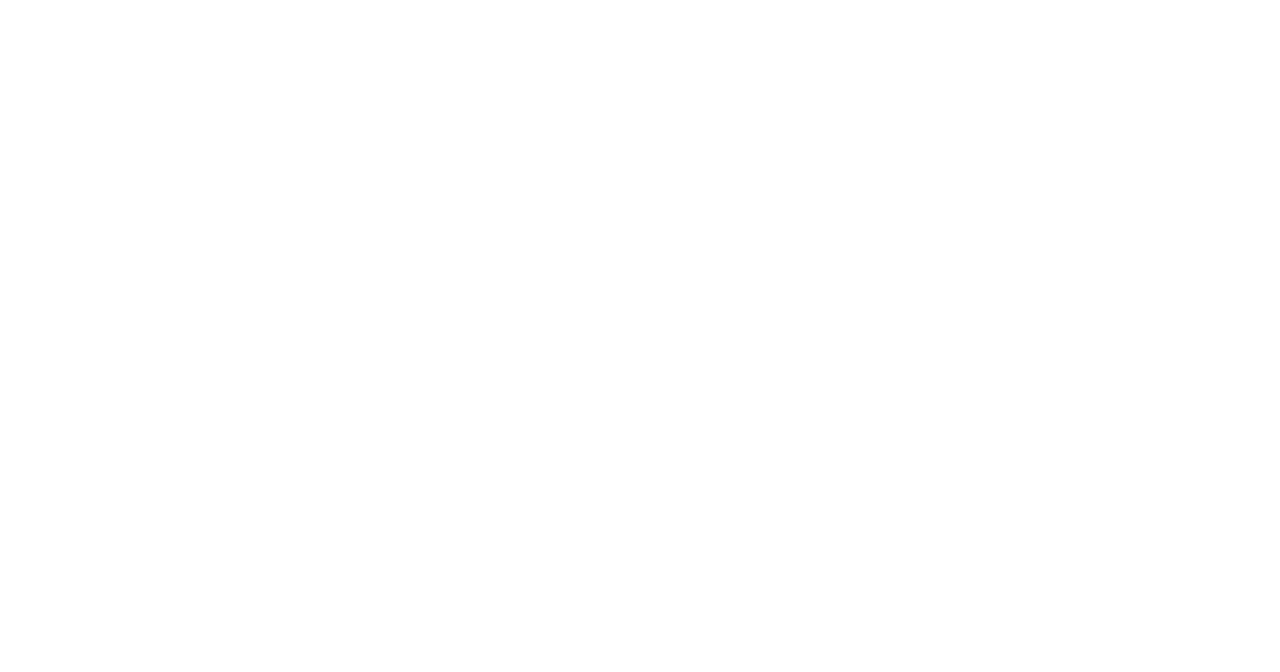
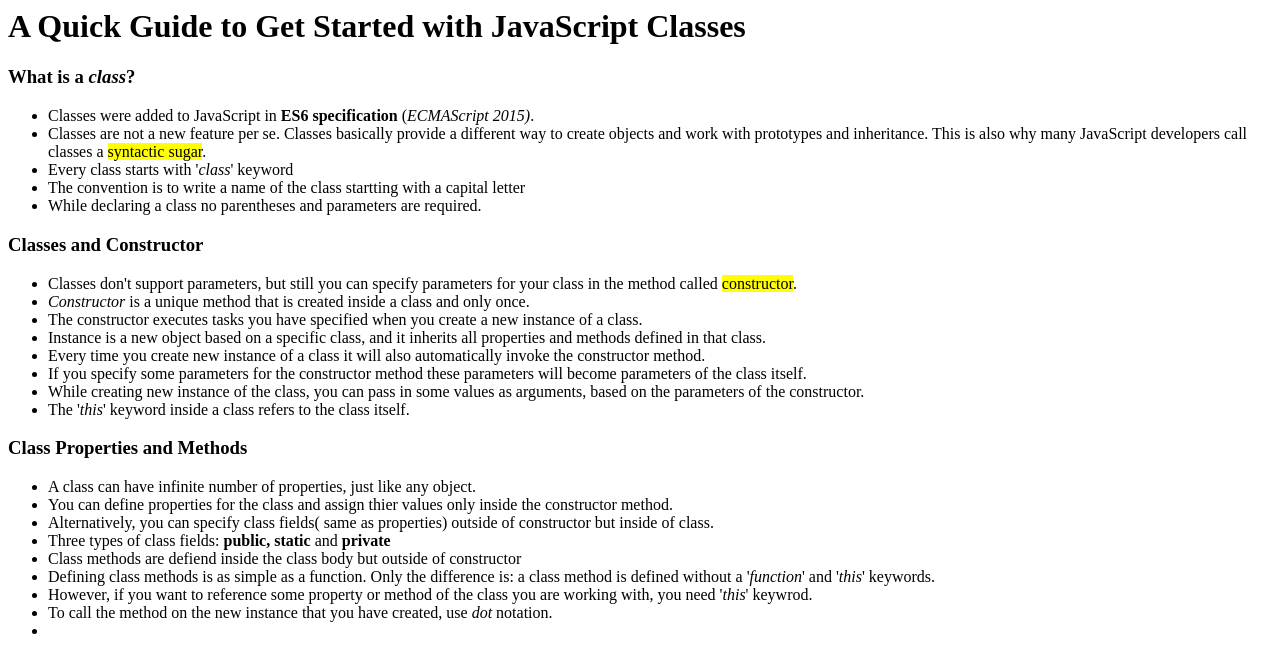
Before and after one commit to yugmani/alex-classes-js, a website: page index.html in a window 1280 px wide. Drawn offline with Linux system fonts and the light colour scheme.

Commit message:
class, constructor, properties and methods

```diff
--- a/index.html
+++ b/index.html
@@ -1 +1,91 @@
-<div id="app"></div>
+<div id="app">
+  <h1>A Quick Guide to Get Started with JavaScript Classes</h1>
+  <h3>What is a <em>class</em>?</h3>
+  <ul>
+    <li>
+      Classes were added to JavaScript in
+      <strong>ES6 specification </strong>(<em>ECMAScript 2015)</em>.
+    </li>
+    <li>
+      Classes are not a new feature per se. Classes basically provide a
+      different way to create objects and work with prototypes and inheritance.
+      This is also why many JavaScript developers call classes a
+      <mark>syntactic sugar</mark>.
+    </li>
+    <li>Every class starts with '<em>class</em>' keyword</li>
+    <li>
+      The convention is to write a name of the class startting with a capital
+      letter
+    </li>
+    <li>While declaring a class no parentheses and parameters are required.</li>
+  </ul>
+  <h3>Classes and Constructor</h3>
+  <ul>
+    <li>
+      Classes don't support parameters, but still you can specify parameters for
+      your class in the method called <mark>constructor</mark>.
+    </li>
+    <li>
+      <em>Constructor</em> is a unique method that is created inside a class and
+      only once.
+    </li>
+    <li>
+      The constructor executes tasks you have specified when you create a new
+      instance of a class.
+    </li>
+    <li>
+      Instance is a new object based on a specific class, and it inherits all
+      properties and methods defined in that class.
+    </li>
+    <li>
+      Every time you create new instance of a class it will also automatically
+      invoke the constructor method.
+    </li>
+    <li>
+      If you specify some parameters for the constructor method these parameters
+      will become parameters of the class itself.
+    </li>
+    <li>
+      While creating new instance of the class, you can pass in some values as
+      arguments, based on the parameters of the constructor.
+    </li>
+    <li>
+      The '<em>this</em>' keyword inside a class refers to the class itself.
+    </li>
+  </ul>
+  <h3>Class Properties and Methods</h3>
+  <ul>
+    <li>
+      A class can have infinite number of properties, just like any object.
+    </li>
+    <li>
+      You can define properties for the class and assign thier values only
+      inside the constructor method.
+    </li>
+    <li>
+      Alternatively, you can specify class fields( same as properties) outside
+      of constructor but inside of class.
+    </li>
+    <li>
+      Three types of class fields: <strong>public, static</strong> and
+      <strong>private</strong>
+    </li>
+    <li>
+      Class methods are defiend inside the class body but outside of constructor
+    </li>
+    <li>
+      Defining class methods is as simple as a function. Only the difference is:
+      a class method is defined without a '<em>function</em>' and
+      '<em>this</em>' keywords.
+    </li>
+    <li>
+      However, if you want to reference some property or method of the class you
+      are working with, you need '<em>this</em>' keywrod.
+    </li>
+    <li>
+      To call the method on the new instance that you have created, use
+      <em>dot</em> notation.
+    </li>
+    <li></li>
+  </ul>
+</div>
```
Also changed, not shown: index.js (+29 -0 lines).
